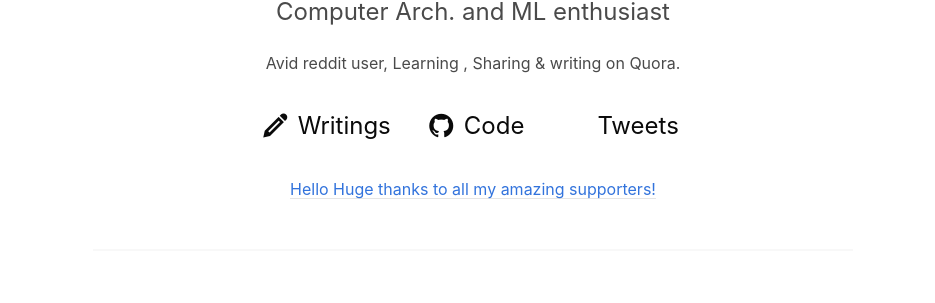
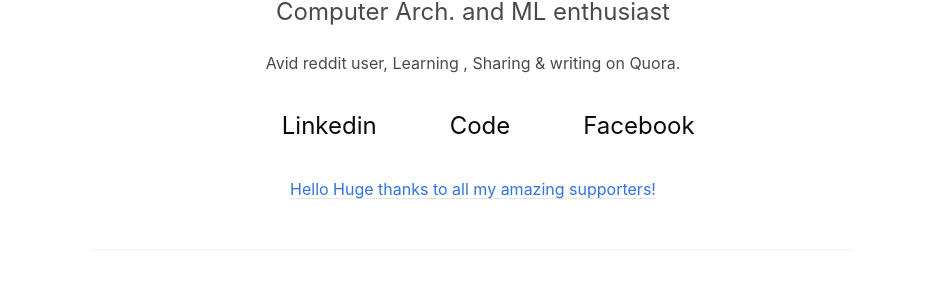
Before and after one commit to ishank4/ishank4.github.io, a Jekyll site: the page built from index.html, in a window 1280 px wide. Shown: the part 391-694 px from the top of the page, without its empty margins (167-1102 px from the left). Built offline with Jekyll 4.4.1, drawn with Linux system fonts in a browser that asks for light colours.

Commit message:
changed site icons and names

```diff
--- a/index.html
+++ b/index.html
@@ -44,13 +44,13 @@
 					<p class="has-text-centered">
 						<a class="button is-large is-white" href="https://blog.sindresorhus.com">
 							<span class="icon">
-								<i class="fa fa-pencil"></i>
+								<i class="fa "></i>
 							</span>
-							<span>Writings</span>
+							<span>Linkedin</span>
 						</a>
 						<a class="button is-large is-white" href="https://github.com/sindresorhus">
 							<span class="icon">
-								<i class="fa fa-github"></i>
+								<i class="fa "></i>
 							</span>
 							<span>Code</span>
 						</a>
@@ -58,7 +58,7 @@
 							<span class="icon">
 								<i class=" "></i>
 							</span>
-							<span>Tweets</span>
+							<span>Facebook</span>
 						</a>
 					</p>
 					<br>
```
